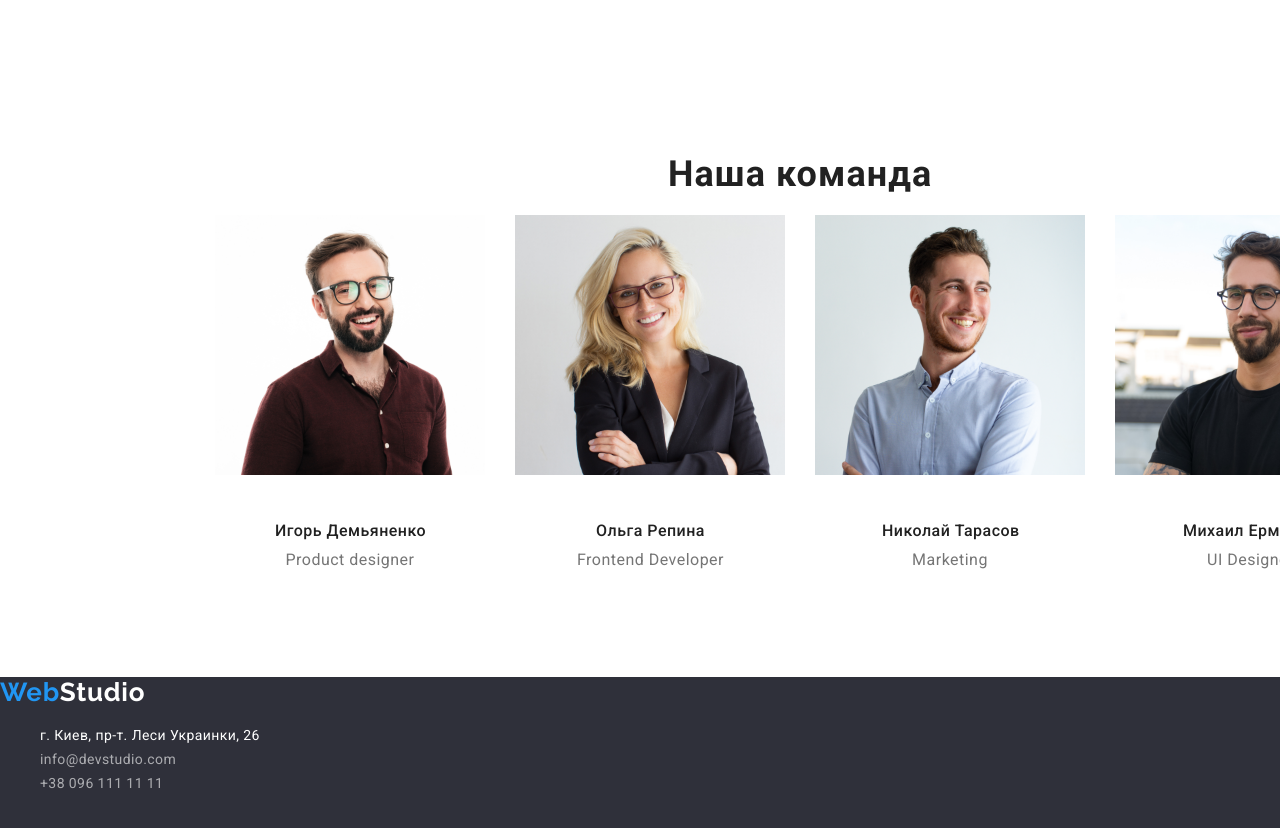
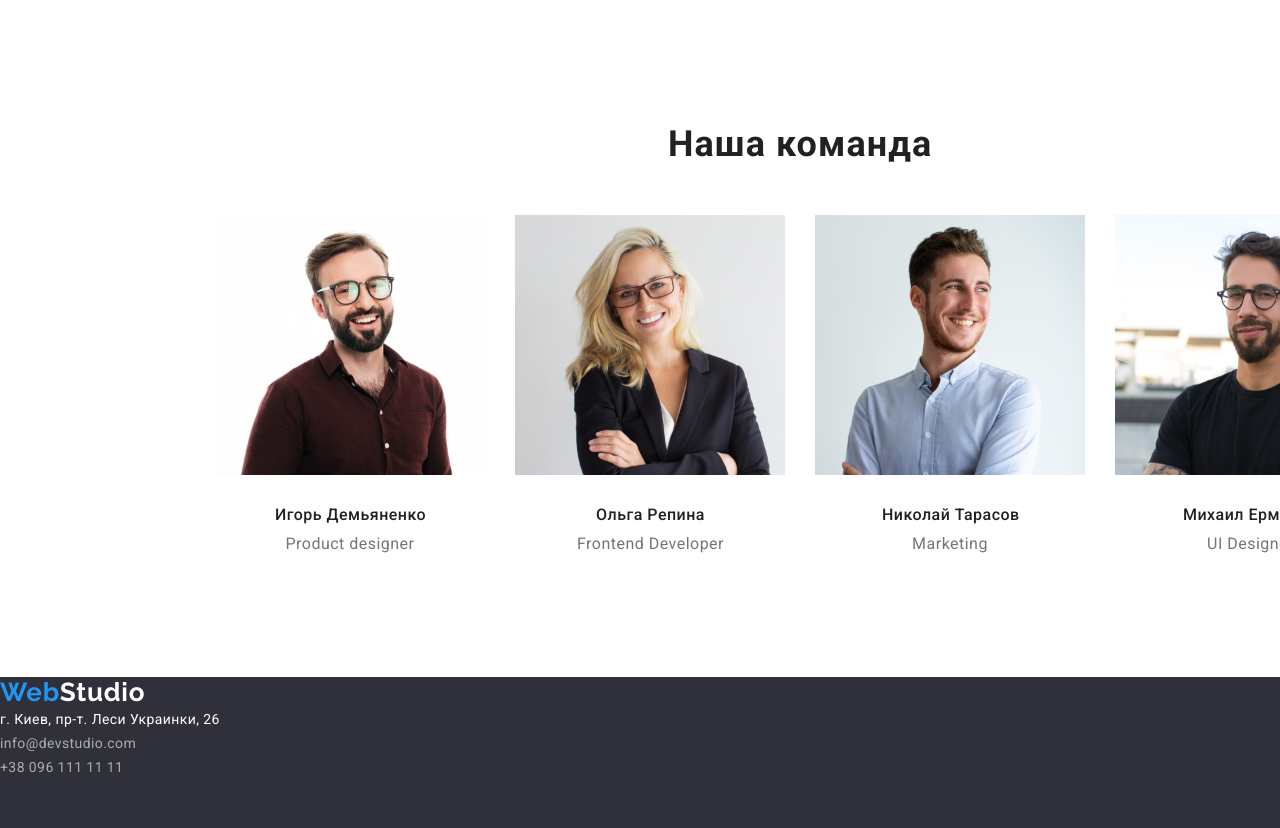
Before and after one commit to LeroViten/goit-markup-hw-02, a plain HTML site: page index.html in a window 1280 px wide. Shown: the part 1420-2248 px from the top of the page. Drawn offline with nearby package versions, Linux system fonts and the light colour scheme.

Commit message:
removed default margins and paddings for Titles, prgrphs and lists

```diff
--- a/css/style.css
+++ b/css/style.css
@@ -8,6 +8,26 @@
   --white-color: #ffffff;
   --portfolio-btn-color: #f5f4fa;
   --black-color: #000000;
+}
+
+h1,
+h2,
+h3,
+h4,
+h5,
+h6,
+p {
+  margin: 0;
+}
+
+ul,
+ol {
+  margin: 0;
+  padding: 0;
+}
+
+img {
+  display: block;
 }
 
 body {
@@ -33,6 +53,7 @@ body {
 .portfolio-title {
   visibility: hidden;
 }
+
 .logo-accent {
   color: var(--accent-color);
 }
```
